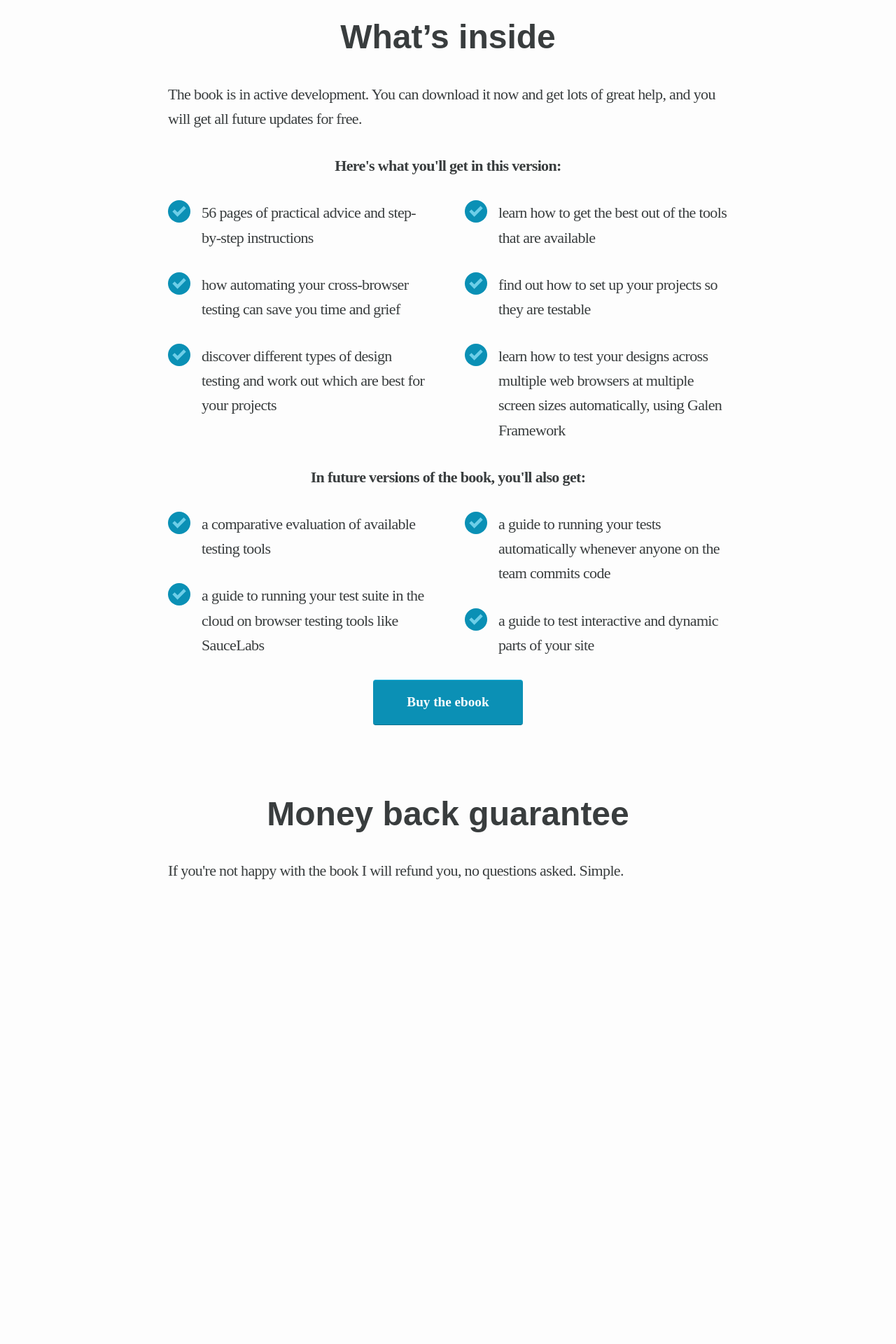
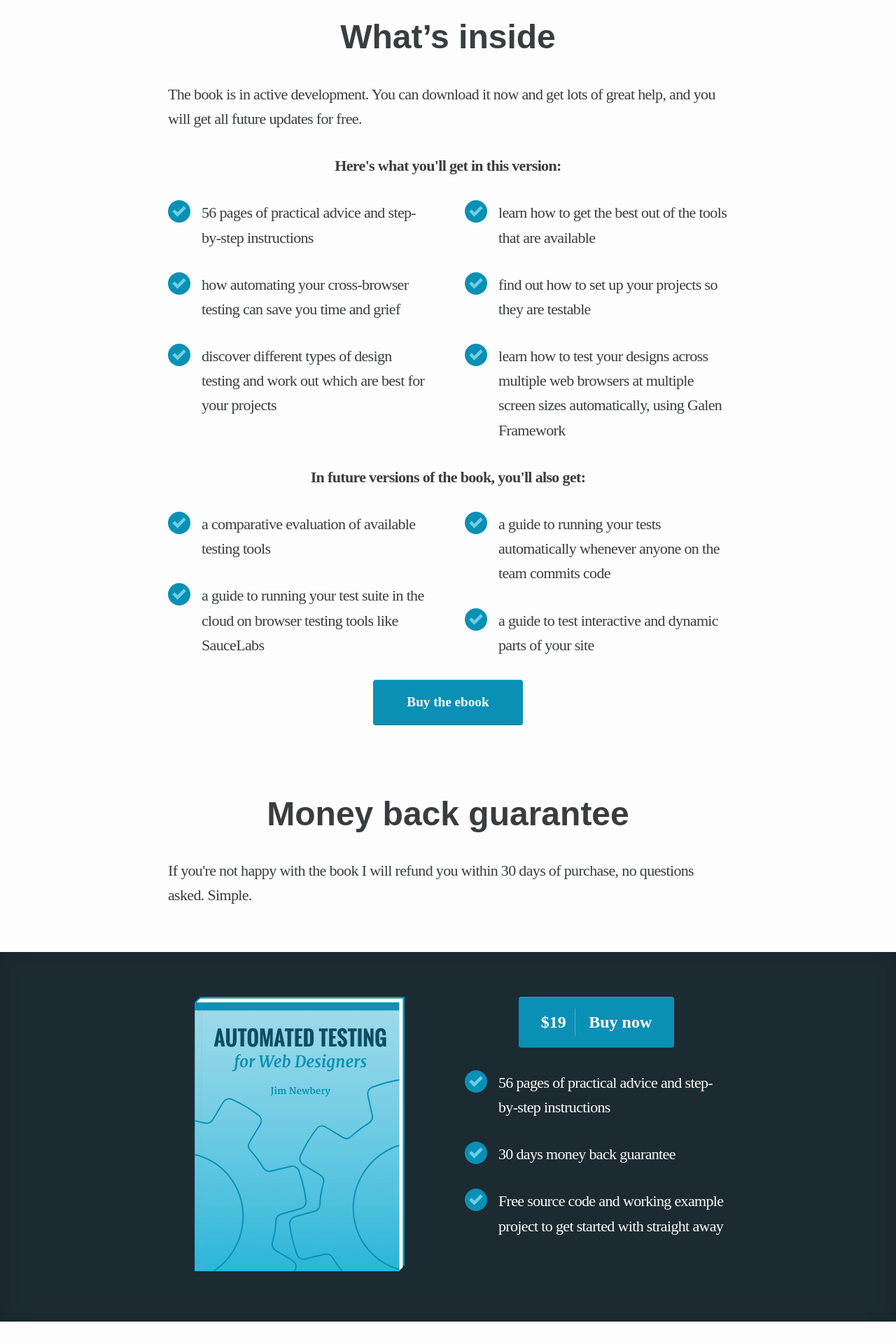
Before and after one commit to froots/froots.github.io, a Jekyll site: the page built from automated-testing-for-web-designers/index.html, in a window 1280 px wide. Shown: the part 3729-5649 px from the top of the page at 70% size. Built offline with Jekyll 4.4.1, drawn with Linux system fonts in a browser that asks for light colours; before the commit the page ends 5054 px from its top, so only the background shows below that.

Commit message:
Buy section

```diff
--- /dev/null
+++ b/_sass/landing/_book.scss
@@ -0,0 +1,11 @@
+.book-container {
+  text-align: center;
+}
+
+.book-cover {
+  margin-bottom: $vertical-unit;
+  margin-left: auto;
+  margin-right: auto;
+  max-width: 300px;
+  width: 80%;
+}
--- a/_sass/landing/_buttons.scss
+++ b/_sass/landing/_buttons.scss
@@ -31,3 +31,23 @@
   border-top: 1px solid lighten($color-primary, 8%);
   color: white;
 }
+
+.button-priced {
+  font-size: 1.5rem;
+  padding-left: 2rem;
+  padding-right: 2rem;
+}
+
+.button-priced-price,
+.button-priced-label {
+  display: inline-block;
+}
+
+.button-priced-price {
+  border-right: 1px solid rgba($nearly-white, 0.3);
+  padding-right: .8rem;
+}
+
+.button-priced-label {
+  padding-left: .8rem;
+}
--- a/_sass/landing/_callouts.scss
+++ b/_sass/landing/_callouts.scss
@@ -11,9 +11,22 @@
 }
 
 .callout {
+  text-align: center;
+}
+
+.callout-light {
   background-color: rgba($color-secondary, .25);
   color: $mirage;
-  text-align: center;
+}
+
+.callout-dark {
+  background-color: $mirage;
+  color: $nearly-white;
+}
+
+.callout-buy {
+  padding-top: (2 * $vertical-unit);
+  padding-bottom: $vertical-unit;
 }
 
 .intro-text,
--- a/automated-testing-for-web-designers/index.html
+++ b/automated-testing-for-web-designers/index.html
@@ -32,7 +32,7 @@ title:  Automated Testing for Web Designers
   </div>
 </div>
 
-<div class="container section callout">
+<div class="container section callout callout-light">
   <div class="row">
     <p class="callout-text">Backing up your commitment to high quality by manually testing on a wide range of devices and browsers takes an awful lot of <strong>time</strong>, <strong>expense</strong> and <strong>anguish</strong>.</p>
     <p class="callout-text">Wouldn't it be great to delegate away most of this tedium and overhead so you can focus on those 100 other more important things?</p>
@@ -112,7 +112,30 @@ title:  Automated Testing for Web Designers
   </div>
   <div class="row section">
     <h2>Money back guarantee</h2>
-    <p>If you're not happy with the book I will refund you, no questions asked. Simple.</p>
+    <p>If you're not happy with the book I will refund you within 30 days of purchase, no questions asked. Simple.</p>
+  </div>
+</div>
+
+<div class="container callout callout-dark callout-buy" id="buy">
+  <div class="row">
+    <div class="column-container">
+      <div class="column-left book-container">
+        <img class="book-cover" src="/images/landing/book.svg" alt="Automated Testing for Web Designers book cover">
+      </div>
+      <div class="column-right">
+        <div class="buttons buttons-flow">
+          <a href="#" class="button button-primary button-priced">
+            <span class="button-priced-price">$19</span>
+            <span class="button-priced-label">Buy now</span>
+          </a>
+        </div>
+        <ul class="feature-list">
+          <li>56 pages of practical advice and step-by-step instructions</li>
+          <li>30 days money back guarantee</li>
+          <li>Free source code and working example project to get started with straight away</li>
+        </ul>
+      </div>
+    </div>
   </div>
 </div>
 
--- a/css/landing.scss
+++ b/css/landing.scss
@@ -13,3 +13,4 @@
 @import "landing/header";
 @import "landing/callouts";
 @import "landing/feature-list";
+@import "landing/book";
```
